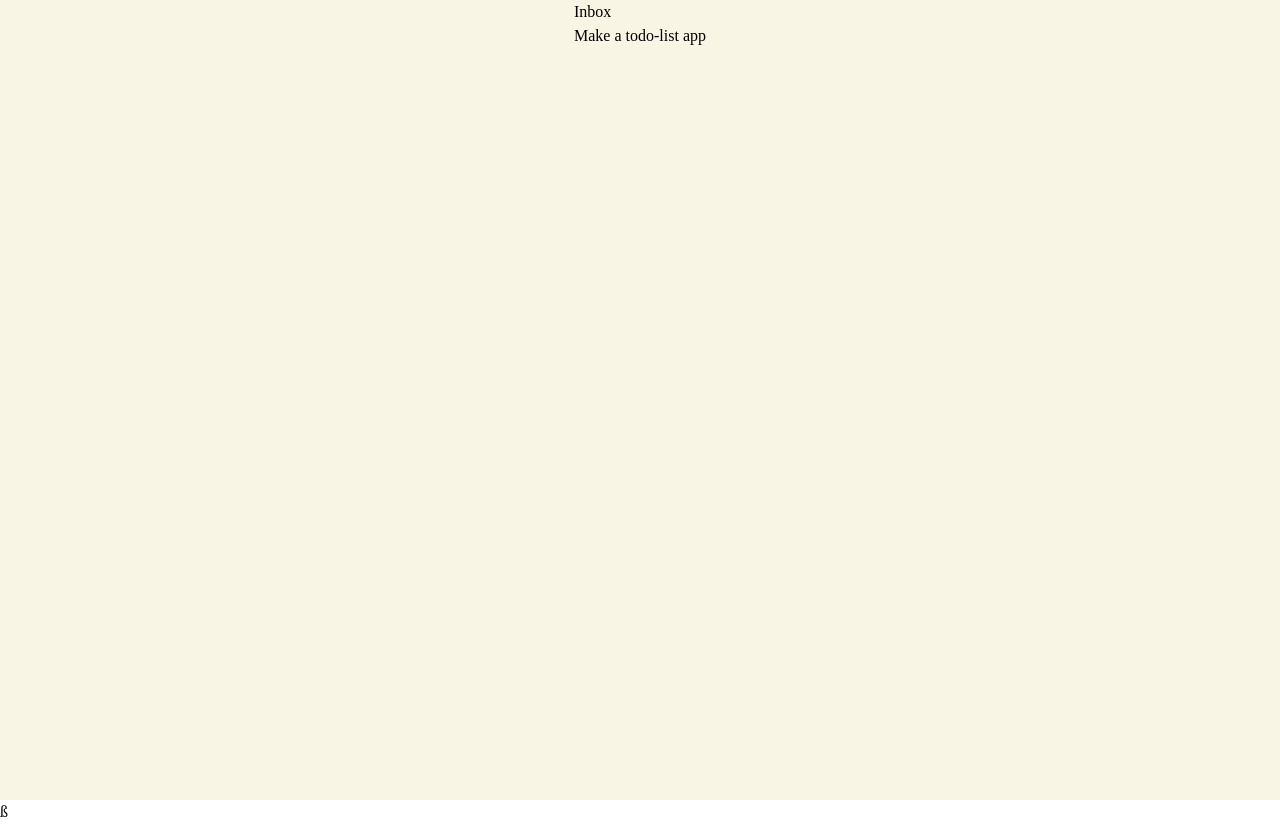
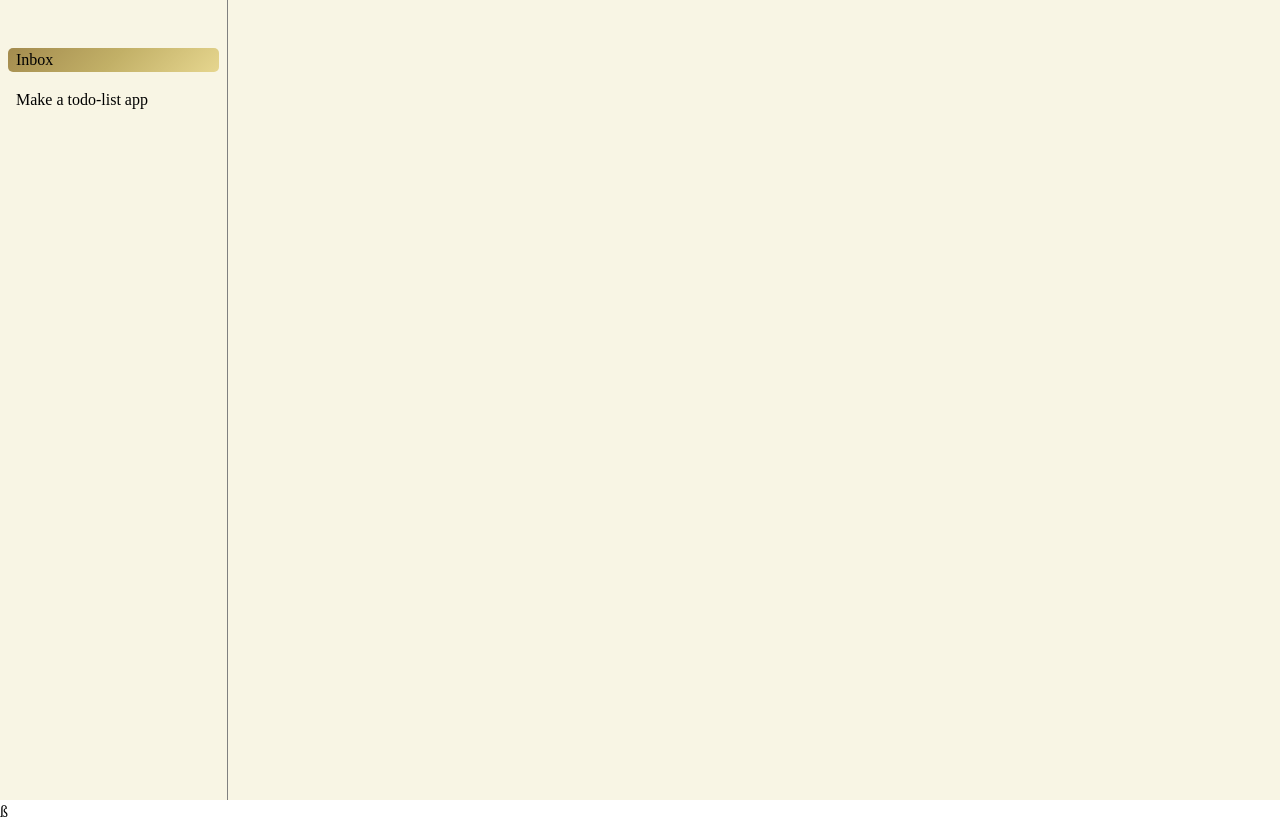
Before and after one commit to Giuliorio/todo-list, a website built with webpack: page src/template.html in a window 1280 px wide. Built offline with nearby package versions, Linux system fonts and the light colour scheme.

Commit message:
Update CSS to comply with IDs instead of classes for sidebar and main

```diff
--- a/src/styles.css
+++ b/src/styles.css
@@ -26,7 +26,7 @@ html, body {
   align-items: stretch;
 }
 
-.sidebar {
+#sidebar {
   height: 100%;
   flex: 1;
 
@@ -39,12 +39,12 @@ html, body {
   border-right: grey 1px solid;
 }
 
-.sidebar .item {
+#sidebar .item {
   padding: 0 .5rem;
 }
 
 
-.sidebar .item.selected, .sidebar .item:hover {
+#sidebar .item.selected, #sidebar .item:hover {
   background: linear-gradient(
     135deg,
     #a38b4e, /* Darker shade */
@@ -54,7 +54,7 @@ html, body {
   border-radius: 5px;
 }
 
-.main {
+#main {
   height: 100%;
 
   flex: 5;
```
